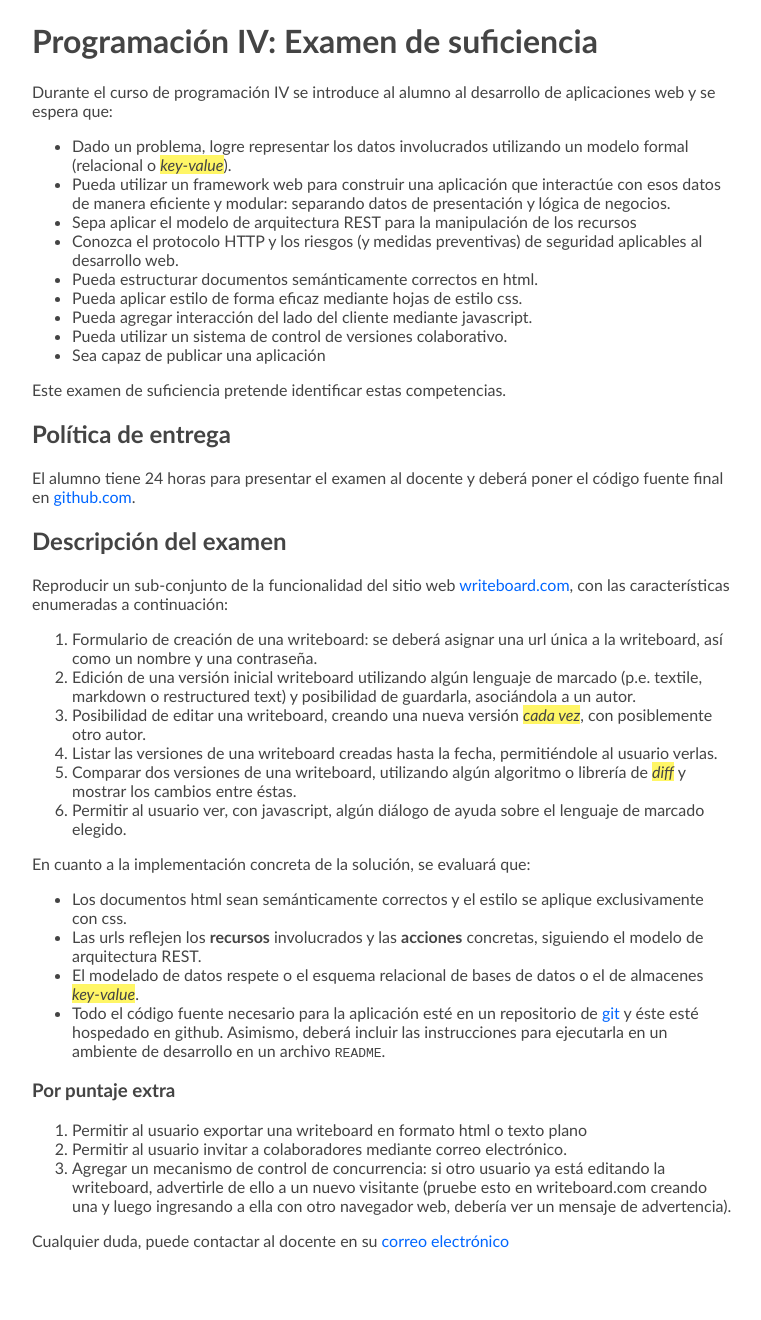
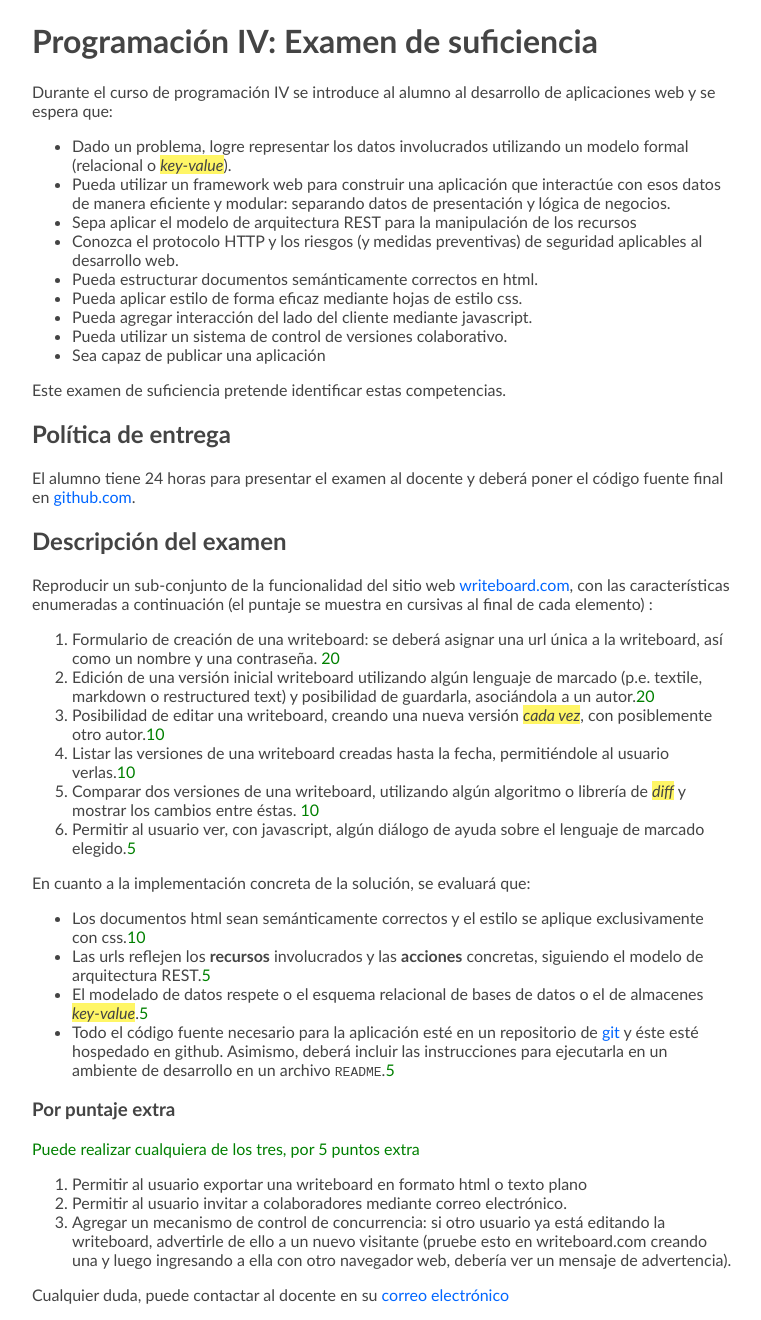
Before and after one commit to progra4-2010-4/progra4.github.com, a Jekyll site: the page suficiencia.html, which Jekyll copies as it is, in a window 1280 px wide. Shown: the whole page, without its empty margins (258-1019 px from the left). Built offline with Jekyll 4.4.1, drawn with Linux system fonts in a browser that asks for light colours; before the commit the page ends 1266 px from its top, so only the background shows below that.

Commit message:
agregada ponderación

```diff
--- a/suficiencia.html
+++ b/suficiencia.html
@@ -25,6 +25,10 @@
             .warn{
                 background-color: #FCC;
                 font-weight: bold;
+            }
+
+            .grade{
+                color: green;
             }
         </style>
     </head>
@@ -54,29 +58,30 @@
     fuente final en <a href="https://github.com">github.com</a>.</p>
     <h2>Descripción del examen</h2>
     <p>Reproducir un sub-conjunto de la funcionalidad del sitio web <a href="http://writeboard.com">writeboard.com</a>,
-    con las características enumeradas a continuación:</p>
+    con las características enumeradas a continuación (el puntaje se muestra en cursivas al final de cada elemento) :</p>
     <ol>
     <li>Formulario de creación de una writeboard: se deberá asignar una url única a la writeboard,
-       así como un nombre y una contraseña. </li>
+    así como un nombre y una contraseña. <span class="grade">20</span></li>
     <li>Edición de una versión inicial writeboard utilizando algún lenguaje de marcado (p.e. textile, markdown o restructured text)
-       y posibilidad de guardarla, asociándola a un autor.</li>
-    <li>Posibilidad de editar una writeboard, creando una nueva versión <em>cada vez</em>, con posiblemente otro autor.</li>
-    <li>Listar las versiones de una writeboard creadas hasta la fecha, permitiéndole al usuario verlas.</li>
+       y posibilidad de guardarla, asociándola a un autor.<span class="grade">20</span></li>
+    <li>Posibilidad de editar una writeboard, creando una nueva versión <em>cada vez</em>, con posiblemente otro autor.<span class="grade">10</span></li>
+    <li>Listar las versiones de una writeboard creadas hasta la fecha, permitiéndole al usuario verlas.<span class="grade">10</span></li>
     <li>Comparar dos versiones de una writeboard, utilizando algún algoritmo o librería de <em>diff</em> y mostrar los cambios
-       entre éstas. </li>
-    <li>Permitir al usuario ver, con javascript, algún diálogo de ayuda sobre el lenguaje de marcado elegido.</li>
+       entre éstas. <span class="grade">10</span></li>
+    <li>Permitir al usuario ver, con javascript, algún diálogo de ayuda sobre el lenguaje de marcado elegido.<span class="grade">5</span></li>
     </ol>
     <p>En cuanto a la implementación concreta de la solución, se evaluará que:</p>
     <ul>
-    <li>Los documentos html sean semánticamente correctos y el estilo se aplique exclusivamente con css.</li>
+    <li>Los documentos html sean semánticamente correctos y el estilo se aplique exclusivamente con css.<span class="grade">10</span></li>
     <li>Las urls reflejen los <strong>recursos</strong> involucrados y las <strong>acciones</strong> concretas, siguiendo el modelo
-      de arquitectura REST.</li>
-    <li>El modelado de datos respete o el esquema relacional de bases de datos o el de almacenes <em>key-value</em>.</li>
+      de arquitectura REST.<span class="grade">5</span></li>
+    <li>El modelado de datos respete o el esquema relacional de bases de datos o el de almacenes <em>key-value</em>.<span class="grade">5</span></li>
     <li>Todo el código fuente necesario para la aplicación esté en un repositorio de <a href="http://git-scm.com">git</a>
       y éste esté hospedado en github. Asimismo, deberá incluir las instrucciones para ejecutarla en un ambiente
-      de desarrollo en un archivo <code>README</code>.</li>
+      de desarrollo en un archivo <code>README</code>.<span class="grade">5</span></li>
     </ul>
     <h3>Por puntaje extra</h3>
+    <span class="grade">Puede realizar cualquiera de los tres, por 5 puntos extra</span>
     <ol>
     <li>Permitir al usuario exportar una writeboard en formato html o texto plano</li>
     <li>Permitir al usuario invitar a colaboradores mediante correo electrónico.</li>
```
